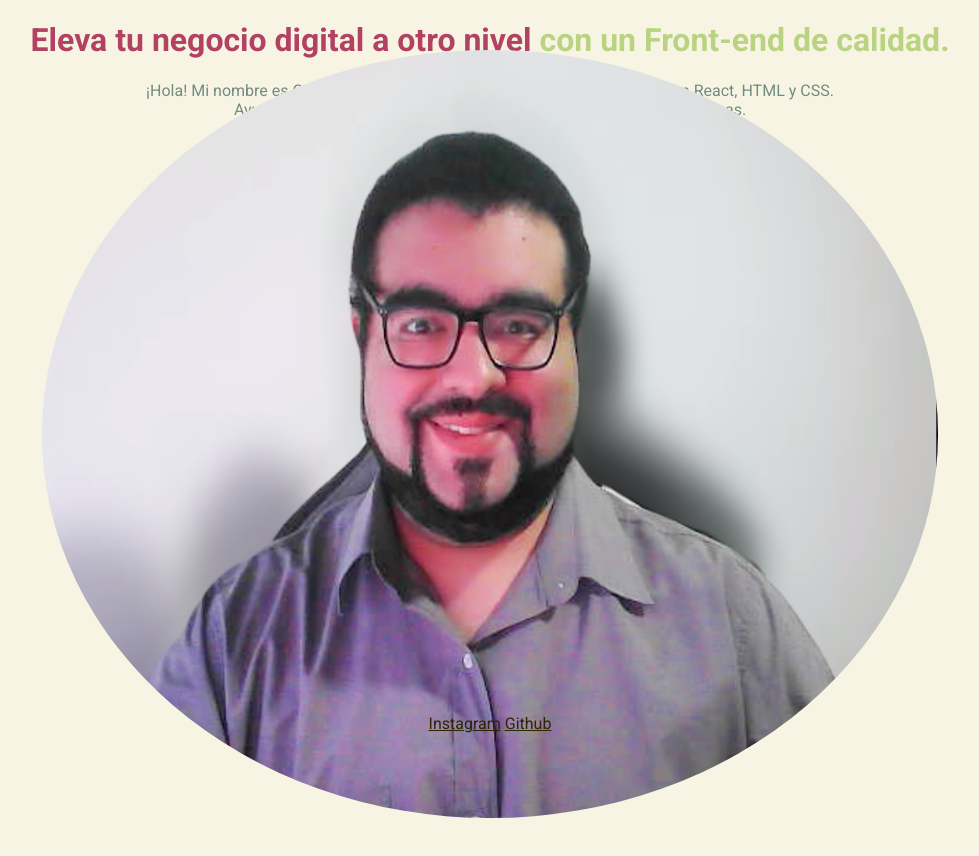
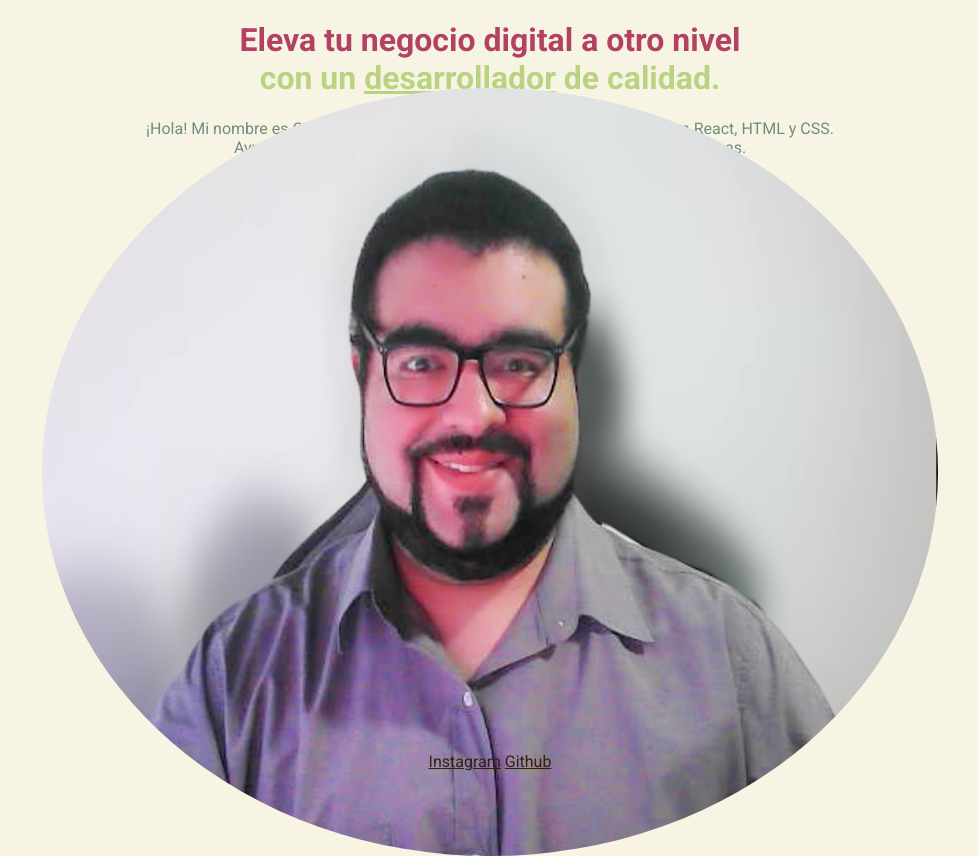
Before and after one commit to gonzagt/portafolio, a plain HTML site: page index.html in a window 1280 px wide. Shown: the whole page, without its empty margins (150-1129 px from the left). Before the commit the page ends 818 px from the top, so only its background shows below. Drawn offline with Linux system fonts and the light colour scheme.

Commit message:
add some css

```diff
--- a/index.html
+++ b/index.html
@@ -13,7 +13,9 @@
     <body>
         <header></header>
         <main>
-            <h1>Eleva tu negocio digital a otro nivel <strong>con un Front-end de calidad.</strong></h1>
+            <h1>Eleva tu negocio digital a otro nivel <br>
+                <strong>con un <span>desarrollador</span> de calidad.</strong>
+            </h1>
             <p>
                 ¡Hola! Mi nombre es Gonzalo, desarrollador Front-end con especialización
                 en React, HTML y CSS. <br>Ayudo a pequeños negocios y diseñadores a llevar
--- a/style.css
+++ b/style.css
@@ -13,6 +13,10 @@ h1 {
 
 strong {
     color: rgb(185, 211, 130);
+}
+
+span {
+    text-decoration: underline;
 }
 
 p {
```
